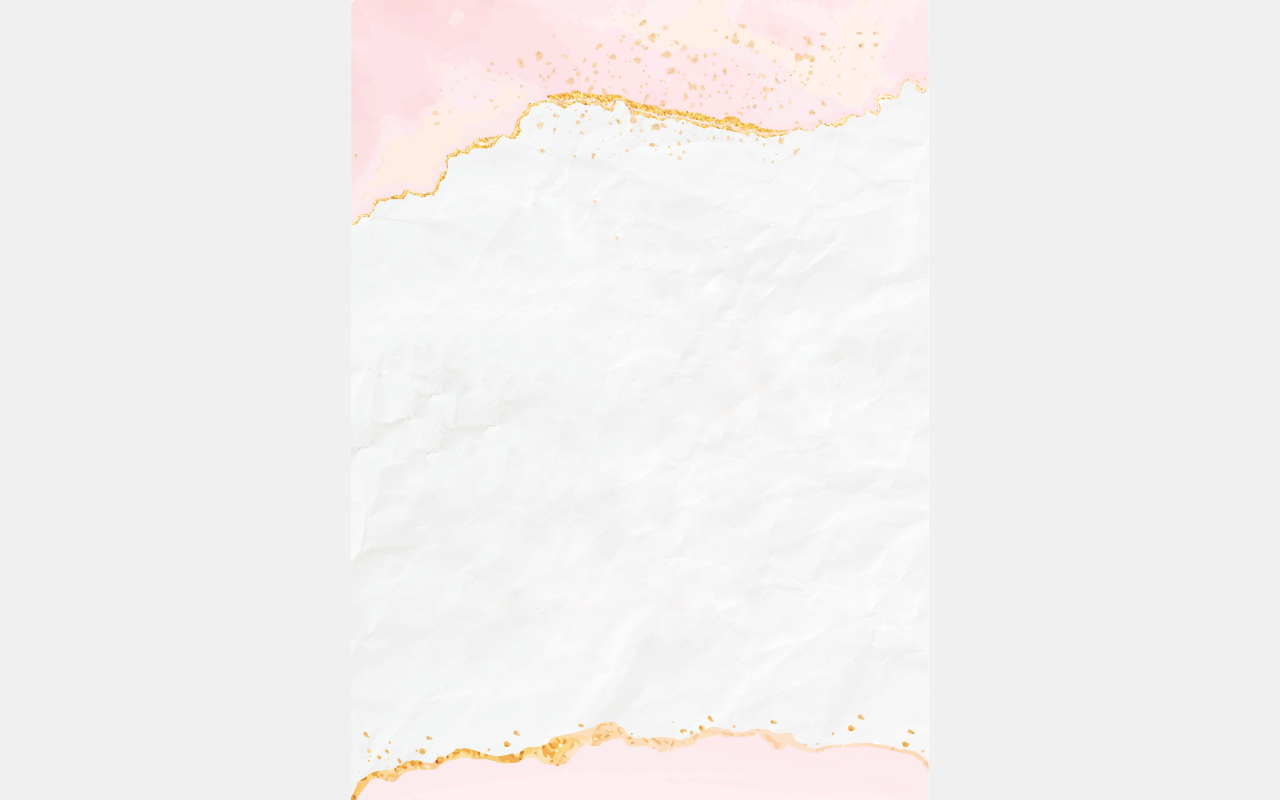
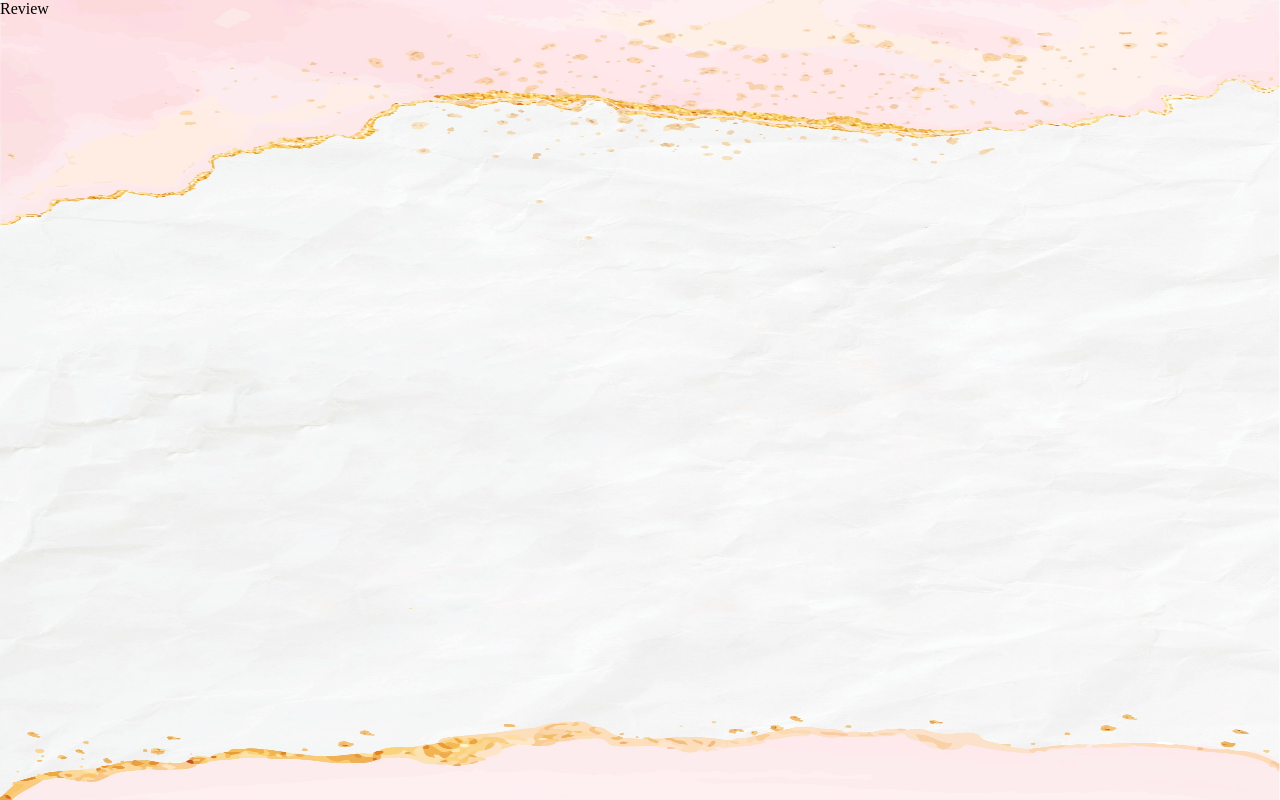
Before and after one commit to samkurianshaju/Caked-By-M-Final, a plain HTML site: page Frontend/HTML pages/Review.html in a window 1280 px wide. Drawn offline with Linux system fonts and the light colour scheme.

Commit message:
Review page background update

```diff
--- a/Frontend/HTML pages/Review.html
+++ b/Frontend/HTML pages/Review.html
@@ -9,6 +9,10 @@
     <link rel="icon" href="../images/logo.jpeg" type="image/jpeg">
 </head>
 <body>
-    <!-- No content in the body, just the background image -->
+    <div class="background-wrapper">
+        <!-- Your content goes here -->
+        Review
+
+    </div>
 </body>
 </html>
--- a/Frontend/Styles/review.css
+++ b/Frontend/Styles/review.css
@@ -3,11 +3,13 @@ html, body {
     margin: 0;
 }
 
-body {
-    background-image: url('../images/CBM Backgroud.jpeg'); /* Ensure the correct path to your background image */
-    background-size: contain; /* Ensure the whole image is visible */
+.background-wrapper {
+    width: 100vw; /* Full width */
+    height: 100vh; /* Full height */
+    background-image: url('../images/CBM Backgroud.jpeg');
+    background-size: 100% 100%; /* Stretch to fill the entire area */
     background-position: center; /* Center the image */
-    background-attachment: scroll; /* Scroll with the content (use fixed if you want it to stay in place) */
+    /*background-attachment: fixed; /* Keep it fixed while scrolling */
     background-repeat: no-repeat; /* Prevent repeating the image */
     background-color: #f0f0f0; /* Fallback background color */
 }
```
Also changed, not shown: 1 other file.
